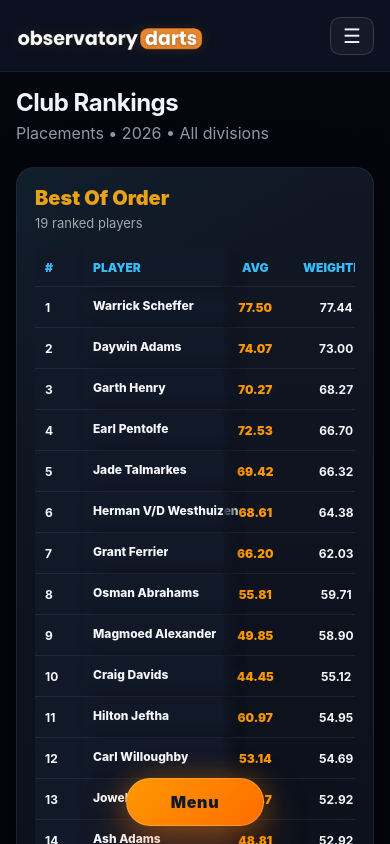
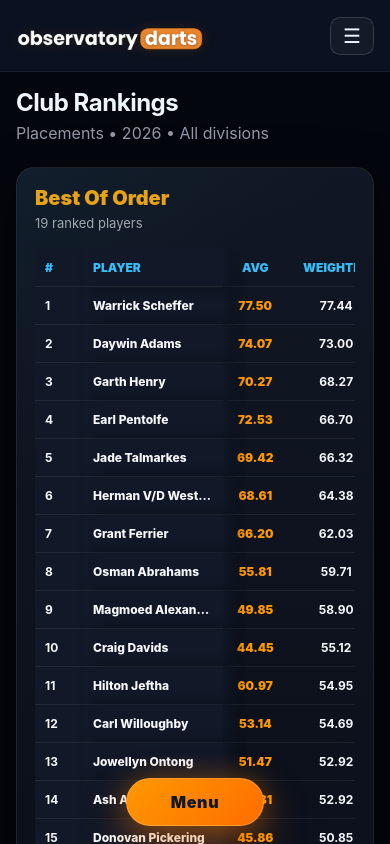
Before and after one commit to jakes007/ODA, a React app in the folder frontend/: page /competition/club-rankings in a window 390 px wide. Shown: the top 844 px of the page. Built offline with nearby package versions, Linux system fonts and the light colour scheme; the HTML template or start-up script is replaced by a standard one.

Commit message:
fixed club standings clumn

```diff
--- a/frontend/src/pages/ClubRankings.css
+++ b/frontend/src/pages/ClubRankings.css
@@ -124,7 +124,7 @@
 
   .club-ranking-table {
     width: max-content;
-    min-width: 780px;
+    min-width: 780px; /* 👈 slightly tighter for mobile */
     table-layout: auto;
     border-collapse: separate;
     border-spacing: 0;
@@ -136,8 +136,14 @@
     font-size: 12px;
   }
 
+  /* 👇 THIS is the missing piece */
+  .sticky-player {
+    max-width: 140px; /* 👈 controls column width */
+  }
+
+  /* 👇 THIS is correct but needs full control */
   .sticky-player a {
-    display: inline-block;
+    display: block;              /* 👈 better than inline-block */
     white-space: nowrap;
     overflow: hidden;
     text-overflow: ellipsis;
```
